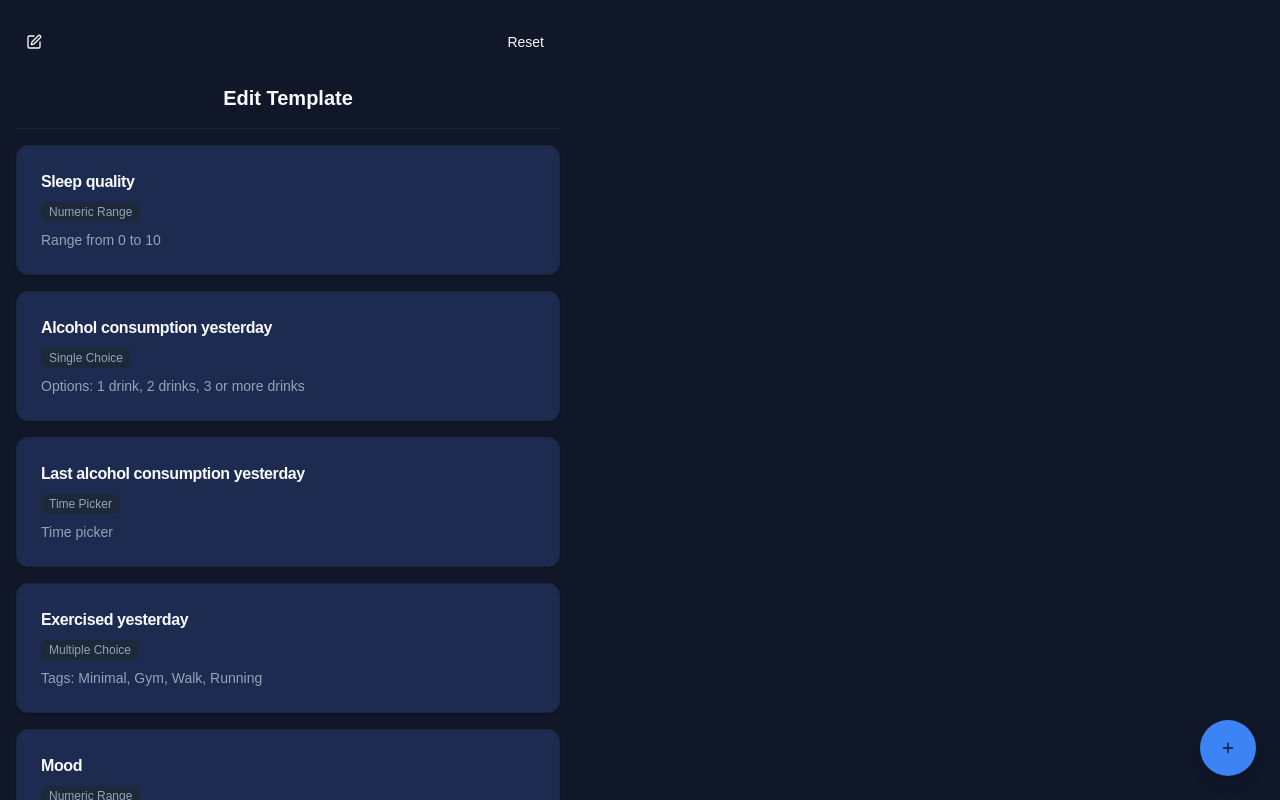
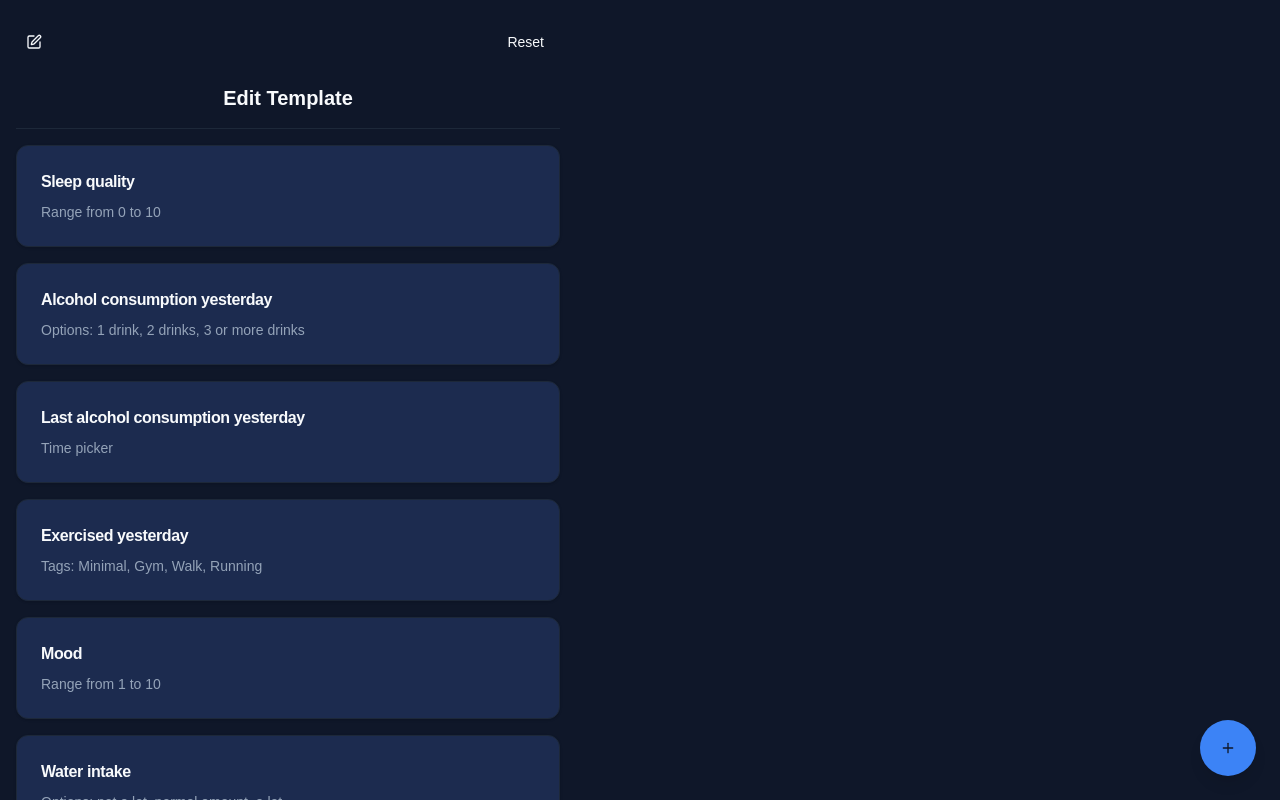
Before and after one commit to ThomasStock/tracker, a React (Vite) app: page / in a window 1280 px wide. Both pictures are taken after a click on the button "Settings". Shown: the top 800 px of the page. Built offline with nearby package versions, Linux system fonts and the light colour scheme.

Commit message:
remove pill

```diff
--- a/src/TemplateEditor/TemplateEditor.tsx
+++ b/src/TemplateEditor/TemplateEditor.tsx
@@ -232,7 +232,6 @@ export default function TemplateEditor() {
               <CardHeader className="pb-2">
                 <div className="space-y-2">
                   <CardTitle className="text-base font-semibold break-words">{item.title}</CardTitle>
-                  <TemplateType type={item.type.kind} />
                 </div>
               </CardHeader>
               <CardContent>
```
